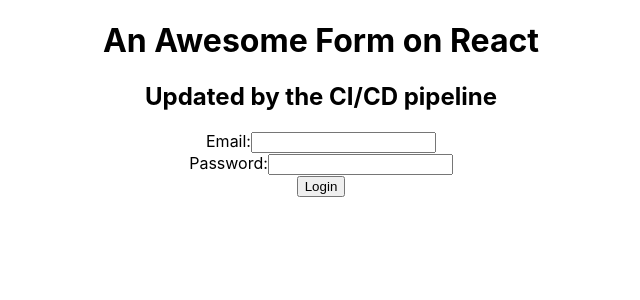
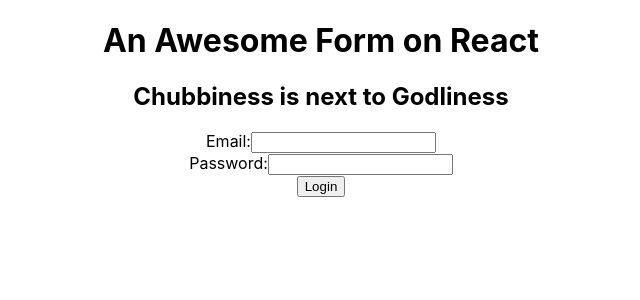
Before and after one commit to mark-cohen/awsdevops-web, a React (Create React App) app: page / in a window 1280 px wide. Shown: the top 300 px of the page, without its empty margins (319-959 px from the left). Built offline with nearby package versions, Linux system fonts and the light colour scheme; no server answers.

Commit message:
another cosmetic change to app.js

```diff
--- a/src/App.js
+++ b/src/App.js
@@ -31,7 +31,7 @@ import React, { Component } from 'react'
         return (
           <form onSubmit={this.loginUser}>
             <h1>An Awesome Form on React</h1>
-            <h2>Updated by the CI/CD pipeline</h2>
+            <h2>Chubbiness is next to Godliness</h2>
             <label htmlFor="email">
               <span>Email:</span>
               <input onChange={this.inputChange} value={email} id="email" name="email" type="email" />
```
Also changed, not shown: 1 other file (tests, documents, lock files or other folders).
